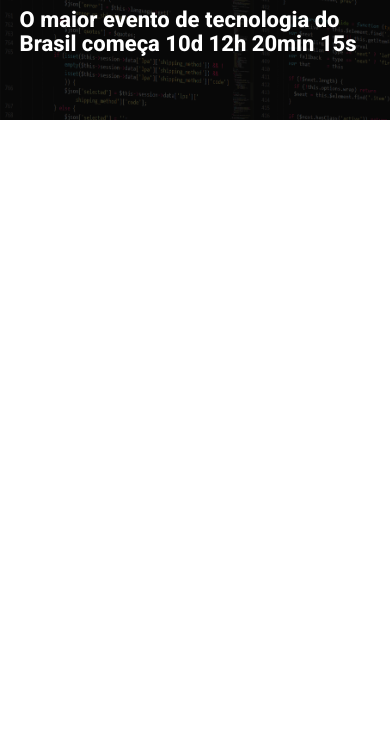
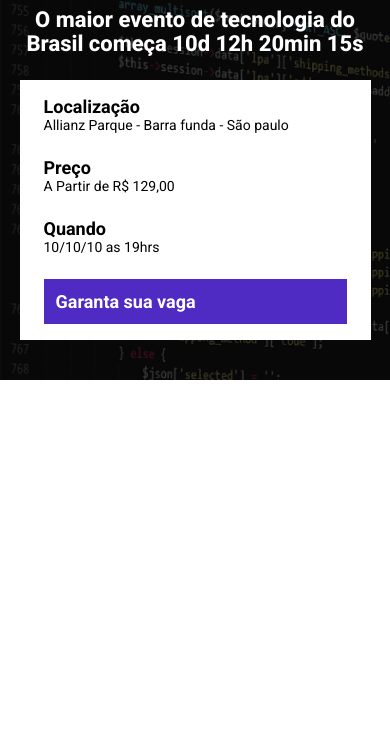
Before and after one commit to Dudda-soares/Aula-mod21, a website built with Parcel: page src/index.html in a window 390 px wide. Shown: the part 96-844 px from the top of the page. Built offline with nearby package versions, Linux system fonts and the light colour scheme.

Commit message:
criaçao do componentes

```diff
--- a/src/index.html
+++ b/src/index.html
@@ -16,6 +16,26 @@
     <div class="container">
         <img class="hero__logo" src="./images/ebac_logo.svg" alt="ebac">
         <p class="hero__text">O maior evento de tecnologia do Brasil começa 10d 12h 20min 15s</p>
+        <div class="infos-bar">
+            <ul class="infos-bar__infos">
+                <li class="infos-bar__infos__item">
+                    <b>Localização</b>
+                    Allianz Parque - Barra funda - São paulo
+                </li>
+                <li class="infos-bar__infos__item">
+                    <b>Preço</b>
+                    A Partir de R$ 129,00
+                </li>
+                <li class="infos-bar__infos__item">
+                    <b>Quando</b>
+                    10/10/10 as 19hrs
+                </li>
+            </ul>
+            <a href="#" class="button button--primary">
+                Garanta sua vaga
+            </a>
+
+        </div>
     </div>
    </header>
     <script src="./scripts/main.js"></script>
--- a/src/styles/_hero.scss
+++ b/src/styles/_hero.scss
@@ -29,6 +29,7 @@
         line-height: 56px;
         font-weight: 800;
 
+
     }
 
     &__logo {
@@ -48,6 +49,7 @@
             font-size: 22px;
             line-height: 24px;
             margin: 24px 0;
+             text-align: center;
         }
     }
 }
--- /dev/null
+++ b/src/styles/componentes/_buttons.scss
@@ -0,0 +1,24 @@
+.button{
+    padding: 12px;
+    font-size: 18px;
+    font-weight: bold;
+    text-decoration: none;
+    text-align: center;
+    white-space: nowrap;
+
+
+    &--primary {
+        color: #fff;
+        background-color: #4F2AC3;
+    }
+
+    @media (max-width: 640px){
+        display: block;
+        width: 100%;
+
+    }
+    @media (max-width: 1024px){
+        display: flex;
+        align-items: center;
+    }
+}
--- /dev/null
+++ b/src/styles/componentes/_infos_bar.scss
@@ -0,0 +1,41 @@
+.infos-bar{
+    padding: 16px 24px;
+    background-color: white;
+    display: flex;
+    justify-content: space-between;
+
+    &__infos{
+        display: flex;
+        gap: 40px;
+
+        &__item{
+            font-size: 14px;
+            color: black;
+
+            b{
+                font-size: 18px;
+                display: block;
+                color: black;
+            }
+        }
+    }
+
+    @media (max-width:640px){
+        display: block;
+
+        &__infos{
+            display: block;
+
+
+            &__item{
+                margin-bottom: 24px;
+            }
+        }
+    }
+
+    @media (max-width: 1024px){
+        &__infos{
+            gap: 24px;
+        }
+    }
+}
--- a/src/styles/main.scss
+++ b/src/styles/main.scss
@@ -1,4 +1,7 @@
 @use 'hero';
+@use './componentes/infos_bar';
+@use './componentes/buttons';
+
 
 *{
     padding: 0;
@@ -6,6 +9,7 @@
     box-sizing: border-box;
     font-family: "Roboto", sans-serif;
     color: #fff;
+    list-style: none;
 }
 
 .container{
```
Also changed, not shown: dist/index.html, dist/styles/main.css, 1 other file.
